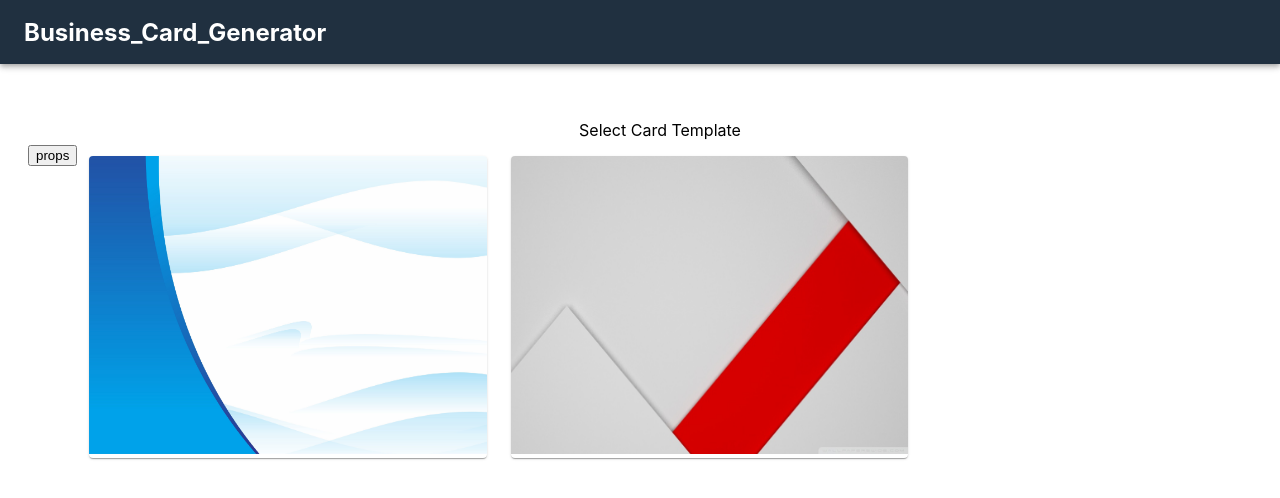
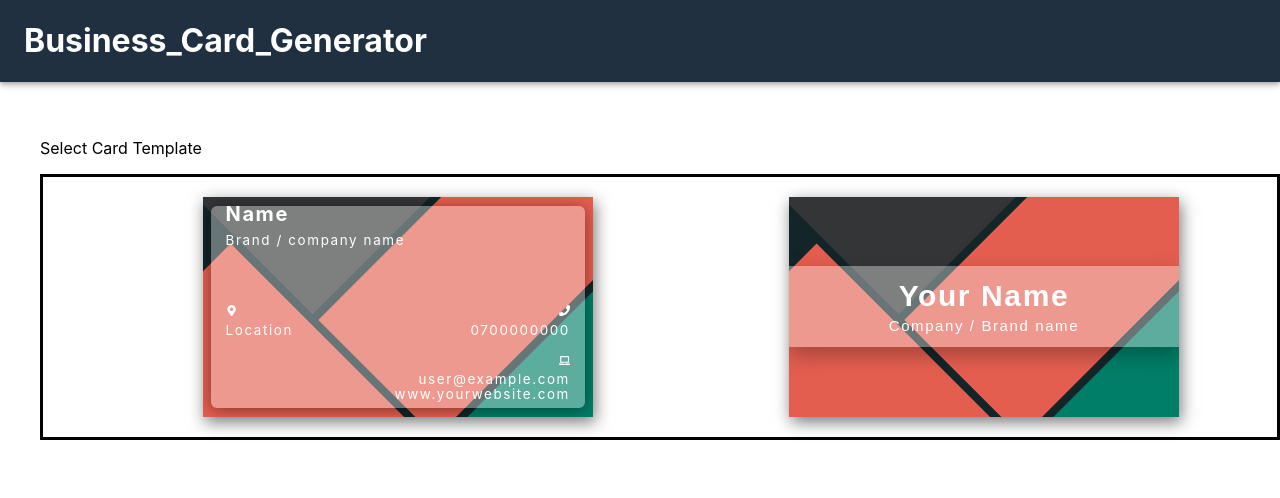
Before and after one commit to apeli23/businessCard, a Next.js app: page / in a window 1280 px wide. Shown: the top 498 px of the page. Built offline with nearby package versions, Linux system fonts and the light colour scheme.

Commit message:
first-card

```diff
--- a/package.json
+++ b/package.json
@@ -10,12 +10,15 @@
   "dependencies": {
     "@emotion/react": "^11.7.1",
     "@emotion/styled": "^11.6.0",
+    "@fontsource/open-sans": "^4.5.2",
     "@material-ui/core": "^4.12.3",
     "@mui/material": "^5.2.4",
+    "font-list": "^1.4.3",
     "next": "12.0.7",
     "react": "17.0.2",
     "react-dom": "17.0.2",
     "react-hook-form": "^7.22.0",
+    "react-icons": "^4.3.1",
     "react-modal": "^3.14.4"
   },
   "devDependencies": {
--- /dev/null
+++ b/pages/_document.js
@@ -0,0 +1,18 @@
+import { Html, Head, Main, NextScript } from 'next/document'
+
+export default function Document() {
+  return (
+    <Html>
+      <Head>
+        <link
+          href="https://fonts.googleapis.com/css2?family=Inter&display=optional"
+          rel="stylesheet"
+        />
+      </Head>
+      <body>
+        <Main />
+        <NextScript />
+      </body>
+    </Html>
+  )
+}
--- a/pages/index.js
+++ b/pages/index.js
@@ -1,67 +1,77 @@
-import Head from 'next/head';
-import Image from 'next/image';
-import Link from 'next/link';
 import Layout from '../components/Layout';
-import Card_1 from '../components/card1';
-import CARD1 from '../public/card1.jpg';
-import CARD2 from '../public/card2.jpg';
-import CARD3 from '../public/card3.jpg';
 import useStyles from '../utils/styles';
 import {
-  Grid,
-  Card,
-  CardActionArea,
-  CardMedia,
-  CardContent,
-  Typography,
-  Button,
-} from '@material-ui/core';
+  Container,
+  Back,
+  ColorGrid,
+  Red1,
+  Red2,
+  Green,
+  Black,
+  InfoGrid,
+  Name,
+  Brand,
+  Card1,
+  Adress,
+  Icon,
+  Text,
+  PhoneNumber,
+  Email,
+  Front,
+  NameTag,
+  TextLg,
+  TextSm
+} from '../tags/card_1';
+import { FaLaptop, FaMapMarkerAlt, FaPhone } from 'react-icons/fa';
 
 export default function Home() {
   const classes = useStyles();
+
   return (
     <Layout>
       <p id="center">Select Card Template</p>
-      <div id="centerContent">
-        <Grid container spacing={3}>
+      <Container>
+        <Card1>
+          <Front>
+            <ColorGrid>
+              <Black />
+              <Red1 />
+              <Red2 />
+              <Green />
+            </ColorGrid>
+            <InfoGrid>
+              <Name>Name</Name>
+              <Brand>Brand / company name</Brand>
+              <Adress>
+                <FaMapMarkerAlt id="icon" />
+                <Text>Location</Text>
+              </Adress>
+              <PhoneNumber>
+                <FaPhone />
+                <Text>0700000000</Text>
+              </PhoneNumber>
+              <Email>
+                <FaLaptop />
+                <Text>user@example.com</Text>
+                <Text>www.yourwebsite.com</Text>
+              </Email>
+            </InfoGrid>
+          </Front>
+          <Back>
+            <ColorGrid>
+              <Black />
+              <Red1 />
+              <Red2 />
+              <Green />
+            </ColorGrid>
+            <NameTag>
+              <TextLg>Your Name</TextLg>
+              <TextSm>Company / Brand name</TextSm>
+            </NameTag>
+          </Back>
+        </Card1>
 
-          <Link href="/forms" passHref>
-            <Card_1 path="/card1" />
-          </Link>
-          <Grid item md={4}>
-            <Card>
-              <Link href="/forms" passHref>
-                <CardActionArea>
-                  <Image
-                    alt="card1"
-                    src={CARD2}
-                    width={400}
-                    height={300}
-                    title="CARD 2"
-                    path="/card3"
-                  />
-                </CardActionArea>
-              </Link>
-            </Card>
-          </Grid>
-          <Grid item md={4}>
-            <Card>
-              <Link href="/forms" passHref>
-                <CardActionArea>
-                  <Image
-                    alt="card1"
-                    src={CARD3}
-                    width={400}
-                    height={300}
-                    title="CARD 3"
-                    path="/card3"
-                  />
-                </CardActionArea>
-              </Link>
-            </Card>
-          </Grid>
-        </Grid>
-      </div>
+      </Container>
     </Layout>
   );
 }
--- a/styles/globals.css
+++ b/styles/globals.css
@@ -6,70 +6,6 @@ body {
     Ubuntu, Cantarell, Fira Sans, Droid Sans, Helvetica Neue, sans-serif;
 }
 
-a {
-  color: inherit;
-  text-decoration: none;
-}
-
 * {
   box-sizing: border-box;
 }
-#rightItems{
-  margin-left: 24px;
-}
-.item {
-  background-color: #21262b;
-  cursor: pointer;
-  padding: 24px;
-  margin-top: 24px;
-  display: flex;
-  /* grid-template-columns: 1fr 11fr; */
-  color: aliceblue;
-}
-.img {
-  border-radius: 100%;
-  -webkit-border-radius:100%;
-  -moz-border-radius:100%;
-  -ms-border-radius:100%;
-  -o-border-radius:100%;
-}
-
-.imgContainer {
-  margin: auto;
-}
-
-#center {
-  text-align: center;
-}
-
-#centerContent {
-  justify-content: center;
-}
-
-#brand {
-  font-weight: bold;
-  font-size: 1.5rem;
-}
-.status {
-  background-color: #d4d4d4;
-  border-radius: 0.5rem;
-  margin-right: 0.5rem;
-  font-weight: 10;
-  margin-top: 5px;
-}
-.item {
-  background-color: #21262b;
-  cursor: pointer;
-  padding: 24px;
-  margin-top: 24px;
-  display: flex;
-  grid-template-columns: 1fr 11fr;
-  color: aliceblue;
-}
-
-.card {
-  background: url('../public/card1.jpg') no-repeat;
-  border: 5px solid rgb(0, 0, 0);
-  padding: 5px;
-  width: 450px;
-}
--- /dev/null
+++ b/tags/card_1.js
@@ -0,0 +1,162 @@
+import styled from '@emotion/styled';
+
+export const Container = styled.div`
+  border: 3px solid black;
+  height: 100%
+  display: flex;
+`;
+export const Card1 = styled.div`
+  color: #fff;
+  margin-left: 5%;
+  display: flex;
+`;
+
+export const Front = styled.div`
+  margin-left: 5%;
+  width: 390px;
+  height: 220px;
+  display: grid;
+  grid-template-columns: 2% 96% 2%;
+  grid-template-rows: 4% 92% 4%;
+  position: relative;
+  margin: 20px auto;
+  overflow: hidden;
+  box-shadow: 2px 5px 15px 0px #17161694;
+  background-color: #122529;
+`;
+
+export const ColorGrid = styled.div`
+  display: grid;
+  grid-template-columns: repeat(3, 150px);
+  grid-template-rows: repeat(8, 50px);
+  grid-gap: 8px;
+  width: 150px;
+  height: 400px;
+  transform: rotate(-45deg);
+`;
+
+export const Black = styled.div`
+  background-color: #343536;
+  grid-column: 2 / span 2;
+  grid-row: 1 / span 3;
+`;
+
+export const Red1 = styled.div`
+  background-color: #e45e4f;
+  grid-row: 2 / span 5;
+`;
+
+export const Red2 = styled.div`
+  background-color: #e45e4f;
+  grid-column: 2 / span 2;
+  grid-row: 4/7;
+`;
+
+export const Green = styled.div`
+  background-color: #007e67;
+  grid-column: 2/4;
+  grid-row: 7/9;
+`;
+
+export const InfoGrid = styled.div`
+  grid-column: 2/3;
+  grid-row: 2/3;
+  z-index: 2;
+  width: 100%;
+  height: 100%;
+  background-color: rgba(255, 255, 255, 0.363);
+  box-shadow: 0px 2px 15px rgba(0, 0, 0, 0.432);
+  border-radius: 6px;
+  font-size: 0.7rem; /*12px;*/
+  display: grid;
+  grid-template-columns: 15px repeat(3, 1fr) 15px;
+  grid-template-rows: repeat(3, 1fr);
+  line-height: 1px;
+`;
+
+export const Name = styled.h2`
+  grid-column: 2 / span 2;
+  grid-row: 1 / span 1;
+  font-size: 1.2em;
+  letter-spacing: 0.1rem;
+  margin-top: 8px;
+  font-size: 20px;
+`;
+
+export const Brand = styled.p`
+  grid-column: 2 / span 2;
+  grid-row: 1 / span 1;
+  font-size: 1.2em;
+  letter-spacing: 0.1rem;
+  margin-top: 15%;
+`;
+
+export const Adress = styled.div`
+  grid-column: 2 / span 2;
+  grid-row: 3;
+`;
+
+export const Icon = styled.i`
+  height: 200px;
+`;
+
+export const Text = styled.p`
+  font-size: 1.2em;
+  letter-spacing: 0.1rem;
+`;
+
+export const PhoneNumber = styled.div`
+  grid-column: 3 / span 2;
+  grid-row: 3;
+  text-align: end;
+`;
+
+export const Email = styled.div`
+  grid-column: 3 / span 2;
+  grid-row: 4;
+  text-align: end;
+`;
+
+export const Back = styled.div`
+  width: 390px;
+  height: 220px;
+  display: grid;
+  grid-template-columns: 2% 96% 2%;
+  grid-template-rows: 4% 92% 4%;
+  position: relative;
+  margin: 20px auto;
+  overflow: hidden;
+  box-shadow: 2px 5px 15px 0px #17161694;
+  background-color: #122529;
+`;
+
+export const NameTag = styled.div`
+  grid-column: 1 / span 4;
+  grid-row: 2 / span 1;
+  align-self: center;
+  z-index: 2;
+  width: 100%;
+  height: 40%;
+  display: flex;
+  flex-direction: column;
+  justify-content: center;
+  background-color: rgba(255, 255, 255, 0.363);
+  box-shadow: 0px 8px 20px rgba(0, 0, 0, 0.288);
+  font-size: 0.6rem; /*12px;*/
+  letter-spacing: 0.1rem;
+  text-align: center;
+`;
+
+export const TextLg = styled.h1`
+  margin: 2px;
+  font-weight: 200px;
+  font-size: 30px;
+  font-family: 'Heebo', sans-serif;
+`;
+
+export const TextSm = styled.p`
+  margin: 2px;
+  font-weight: 100px;
+  font-size: 15px;
+  font-family: 'Heebo', sans-serif;
+`;
```
Also changed, not shown: 1 other file (tests, documents, lock files or other folders).
